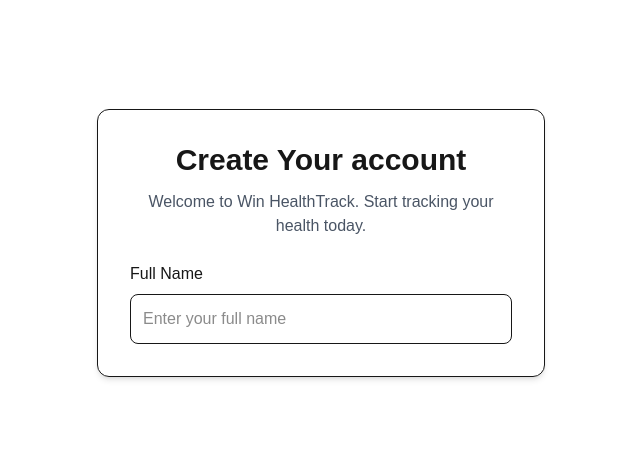
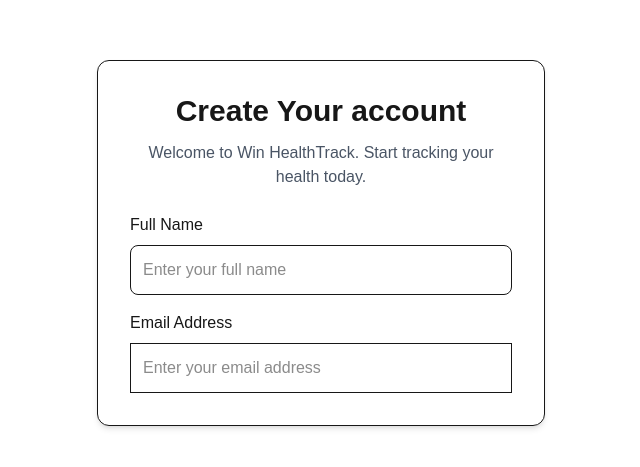
Before and after one commit to Godwin-Diya/win-healthtrack, a Next.js app: page /signup in a window 1280 px wide. Shown: the part 157-624 px from the top of the page, without its empty margins (319-959 px from the left). Built offline with nearby package versions, Linux system fonts and the light colour scheme.

Commit message:
Added the email input

```diff
--- a/app/signup/page.tsx
+++ b/app/signup/page.tsx
@@ -3,8 +3,10 @@
 
 export default function SignUpPage()
 {
-    const [fullName, setFullname] =
-        useState("");
+    const [fullName, setFullname] = useState("");
+    const [email, setEmail] = useState("")
+
+
     return (
         <main className="min-h-screen flex items-center justify-center px-6">
             <div className="w-full max-w-md rounded-xl border p-8 shadow-md">
@@ -32,6 +34,20 @@
                     />
                 </div>
 
+                <div className="mt-4">
+                    <label className="block mb-2 font-medium">
+                        Email Address
+                    </label>
+
+                    <input
+                        type="email"
+                        value={email}
+                        onChange={(e) => setEmail(e.target.value)}
+                        placeholder="Enter your email address"
+                        className="w-full rounde-lg border p-3 focus:outline-none focus:ring-2 focus:ring-blue-500"
+                    />
+                </div>
+
             </div>
 
         </main>
--- a/components/Navbar.tsx
+++ b/components/Navbar.tsx
@@ -11,28 +11,28 @@
 
         <div className="flex items-center gap-6">
                 <Link
-                    href="/"
+                    href="/app/dashboard/page.tsx"
                     className="text-gray-700 hover:text-blue-600 transition"
                 >
                     Home
                 </Link>
 
                 <Link
-                    href="/"
+                    href="/app/health-check/page.tsx"
                 className="text-gray-700 hover:text-blue-600 transition"
                 >
                     Quick Health Check
                 </Link>
 
                 <Link
-                    href="/login"
+                    href="/app/login/page.tsx"
                 className="text-gray-700 hover:text-blue-600 transition"
                 >
                     Log In
                 </Link>
 
                 <Link
-                    href="/signup"
+                    href="/app/signup/page.tsx"
                     className="rounded-lg bg-blue-600 px-4 py-2 text-white hover:bg-blue-700 transition"
                 >
                     Create Account
```
